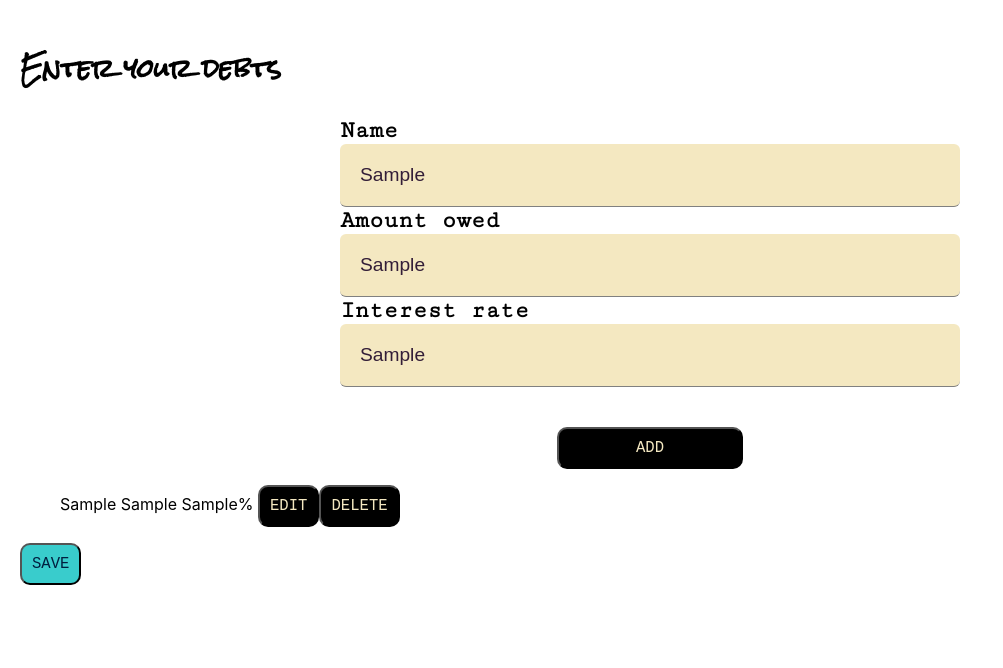
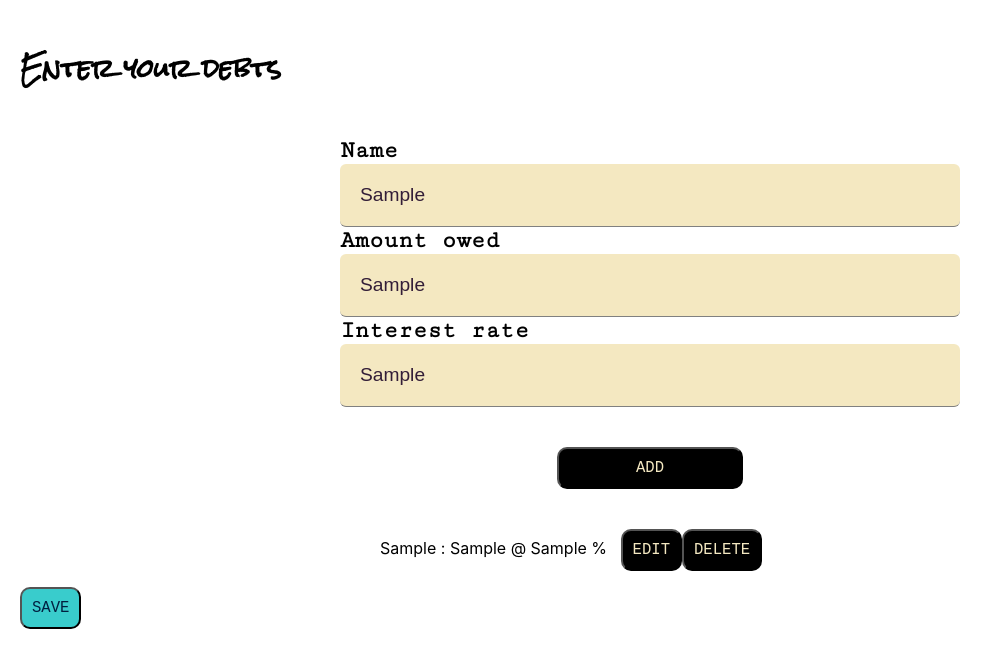
Before and after one commit to larsz-o/debt-calculator, a React app: page /debt in a window 1280 px wide. Both pictures are taken after typing "Sample", "Sample", "Sample" into the empty fields and a click on the button "ADD". Shown: the whole page, without its empty margins (0-1003 px from the left). Built offline with nearby package versions, Linux system fonts and the light colour scheme.

Commit message:
styled buttons and debt list

```diff
--- a/src/components/App/App.css
+++ b/src/components/App/App.css
@@ -25,6 +25,7 @@ form {
   width: 50%;
   margin-left: 25vw;
   margin-right: 25vw;
+  margin-top: 5vh;
 }
 h2 {
   font-family: 'Rock Salt', cursive;
@@ -51,15 +52,24 @@ label {
   font-weight: 600;
   font-family: 'Cutive Mono', monospace;
 }
+li {
+  width: 100%;
+}
 main {
   margin-top: 20vh;
   margin: 10px;
   padding: 10px;
 }
+.margin-left {
+  margin-left: 20vw;
+}
 .save {
   background-color: #111344;
   background-color: #39CCCC;
   color: #001f3f;
+}
+.space-evenly {
+  padding: 5vw;
 }
 .submit {
   width: 30%;
--- a/src/components/DebtForm/DebtForm.js
+++ b/src/components/DebtForm/DebtForm.js
@@ -91,10 +91,10 @@ class DebtForm extends Component {
                     {this.state.edit && <button className="submit save" onClick={(event)=>this.saveChanges(event)}>Save Changes</button>}
                 </div>
                 </div>
-                <ul>
+                <ul className="form-container">
                 {this.state.allDebts.map((debt, i) => {
                     return(
-                        <li key={i}>{debt.name} {debt.balance} {debt.rate}% <button onClick={()=>this.editDebt(debt, i)}>Edit</button><button onClick={()=>this.deleteDebt(i)}>Delete</button></li>
+                        <li key={i}>{debt.name} : {debt.balance} @ {debt.rate} % &nbsp; <button onClick={()=>this.editDebt(debt, i)}>Edit</button><button onClick={()=>this.deleteDebt(i)}>Delete</button></li>
                     )
                 })}
                 </ul>
```
